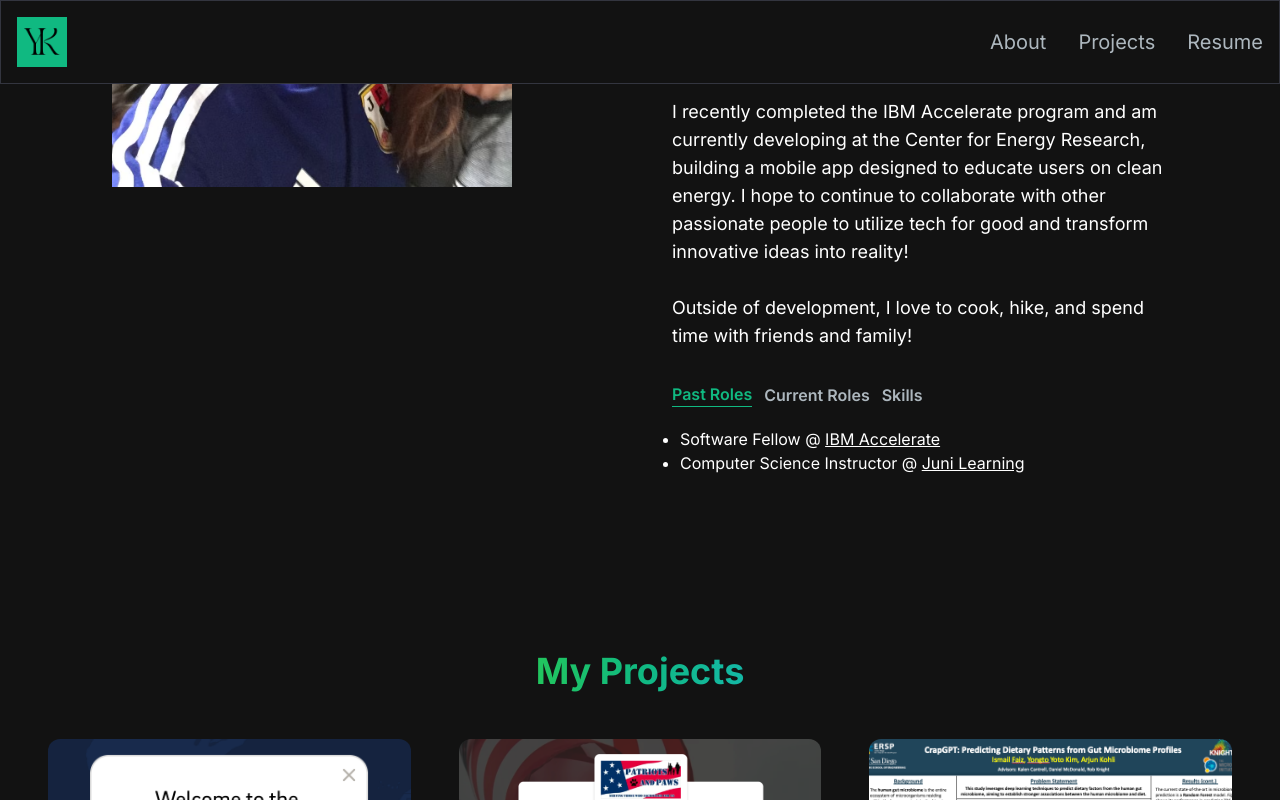
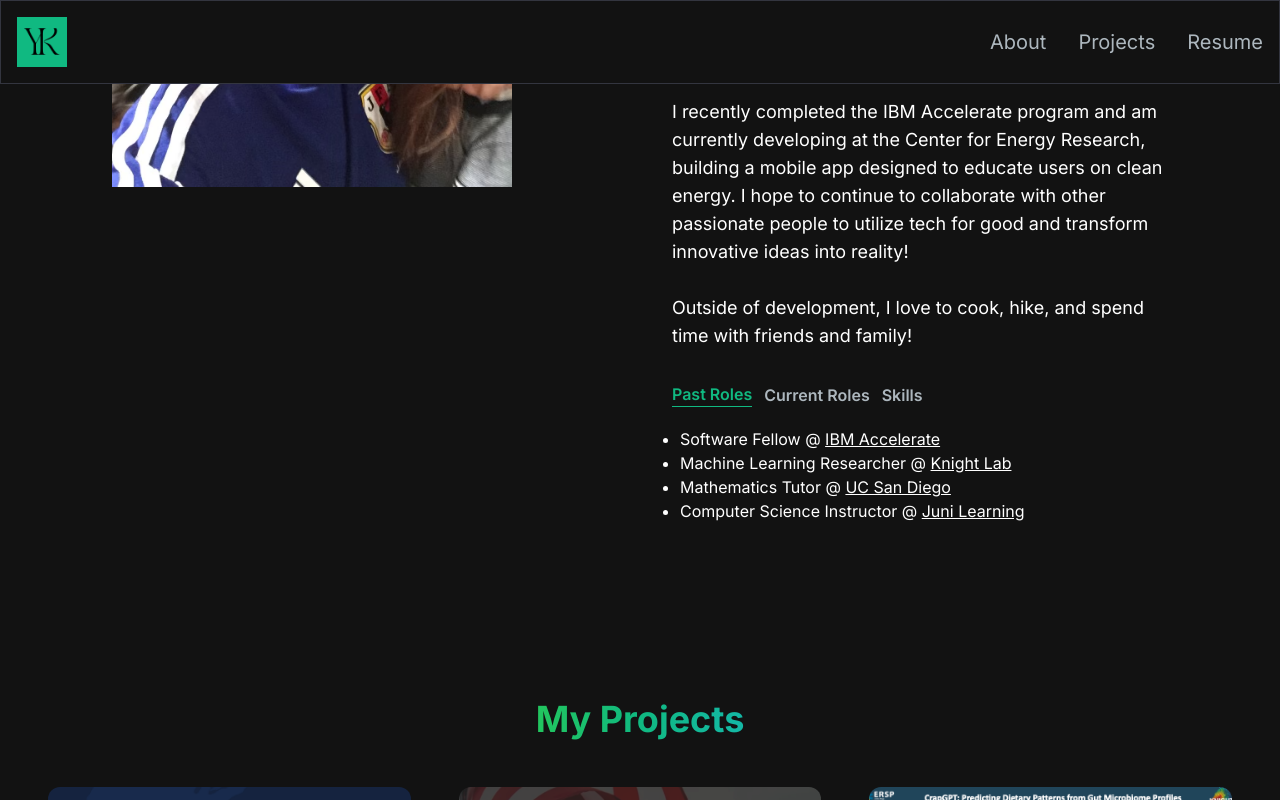
Before and after one commit to yotzkim/portfolio-website, a Next.js app: page / in a window 1280 px wide. Both pictures are taken after a click on the button "Past Roles". Shown: the part 1018-1818 px from the top of the page. Built offline with nearby package versions, Linux system fonts and the light colour scheme.

Commit message:
Updated Roles and CER Development Status

```diff
--- a/src/app/components/AboutMe.jsx
+++ b/src/app/components/AboutMe.jsx
@@ -37,12 +37,6 @@ const TAB_DATA = [
           </a>
         </li>
         <li>
-          Machine Learning Researcher @{" "}
-          <a href="https://knightlab.ucsd.edu/" className="underline">
-            Knight Lab at UCSD
-          </a>
-        </li>
-        <li>
           Software Developer @{" "}
           <a href="https://tse.ucsd.edu/" className="underline">
             Triton Software Engineering
@@ -61,6 +55,18 @@ const TAB_DATA = [
           <a href="https://www.ibm.com/blogs/jobs/career-ready-skills-with-ibm-accelerate-summer-program/" className="underline">
             IBM Accelerate
           </a>
+          <li>
+          Machine Learning Researcher @{" "}
+          <a href="https://knightlab.ucsd.edu/" className="underline">
+            Knight Lab
+          </a>
+        </li>
+          <li>
+            Mathematics Tutor @{" "}
+            <a href="https://math.ucsd.edu/students/undergraduate/tutoring" className="underline">
+            UC San Diego
+          </a>
+          </li>
         </li>
           <li>
           Computer Science Instructor @{" "}
--- a/src/app/components/ProjectsSection.jsx
+++ b/src/app/components/ProjectsSection.jsx
@@ -6,7 +6,7 @@ const projectsData = [
   {
     id: 1,
     title: "Center for Energy Research App",
-    description: "⚠️ Currently under development! ⚠️ \nA mobile app designed to educate users on clean energy using interactive data models and visualizations",
+    description: "A mobile app designed to educate users on clean energy using interactive data models and visualizations",
     toolsUsed: "TypeScript, React Native",
     image: "/images/cer.png",
     gitUrl: "https://github.com/Center-For-Energy-TEC-App/Tec-App",
```
